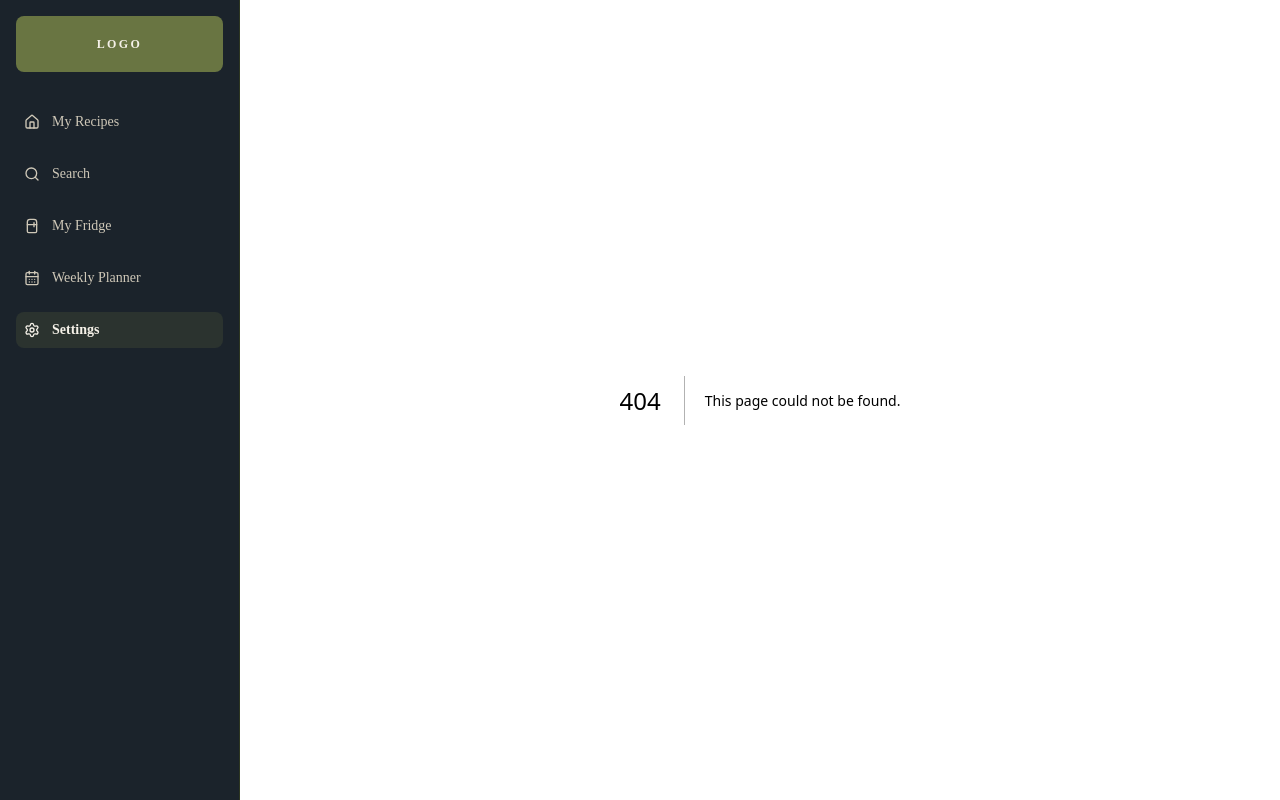
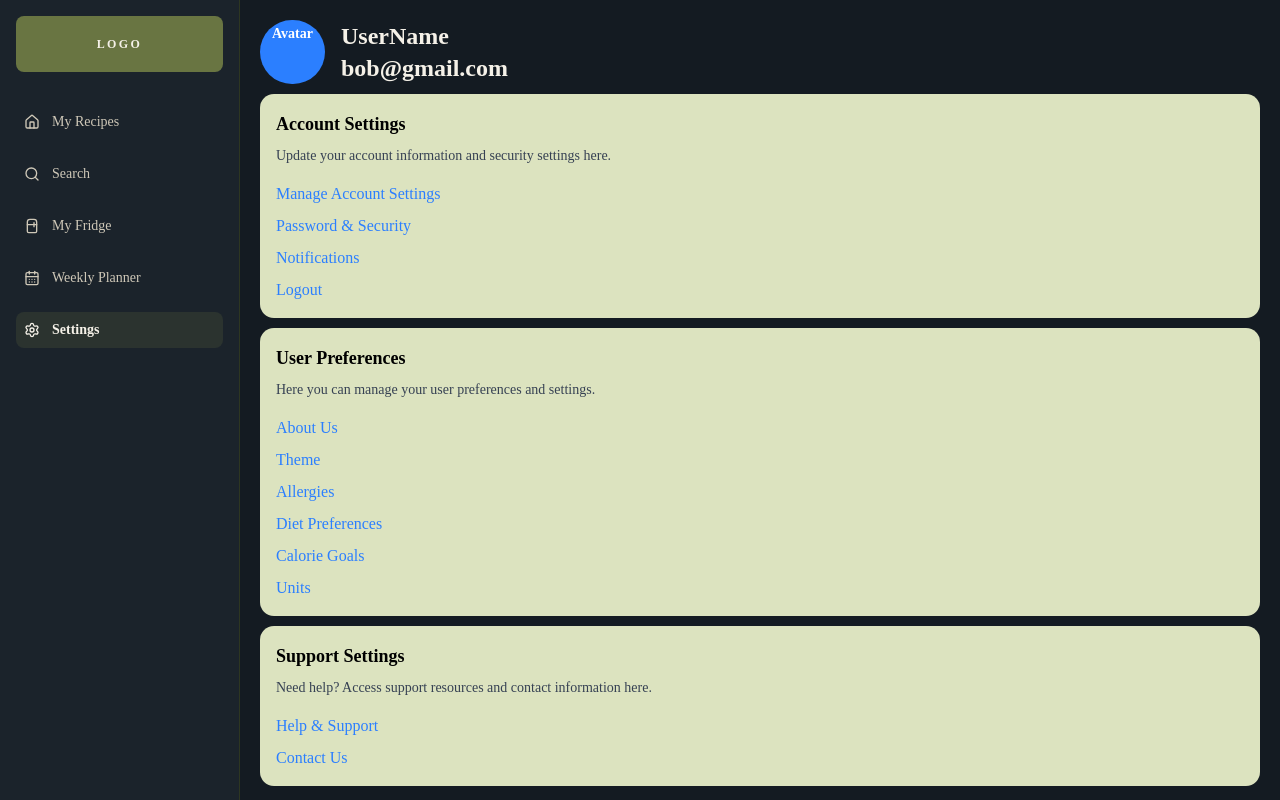
Before and after one commit to Nirush4/Agency-2, a Next.js app: page /settings in a window 1280 px wide. Before the commit this address had no page. Shown: the top 800 px of the page. Built offline with nearby package versions, Linux system fonts and the light colour scheme; a web font is replaced by a local one.

Commit message:
Created settings page

```diff
--- /dev/null
+++ b/app/settings/error.tsx
@@ -0,0 +1,7 @@
+"use client";
+
+import Error from "@/components/error/ErrorPage";
+
+export default function error() {
+  return <Error />;
+}
--- /dev/null
+++ b/app/settings/loading.tsx
@@ -0,0 +1,7 @@
+export default function loading() {
+  return (
+    <div className="flex h-screen items-center justify-center">
+      <h1 className="text-2xl font-bold">Loading settings...</h1>
+    </div>
+  );
+}
--- /dev/null
+++ b/app/settings/page.tsx
@@ -0,0 +1,5 @@
+import SettingsPageClient from "@/components/settings/SettingsPageClient";
+
+export default function SettingsPage() {
+  return <SettingsPageClient />;
+}
--- /dev/null
+++ b/components/error/ErrorPage.tsx
@@ -0,0 +1,9 @@
+export default function Error() {
+  return (
+    <div className="flex h-screen items-center justify-center">
+      <h1 className="text-2xl font-bold">
+        An error occurred while loading the page.
+      </h1>
+    </div>
+  );
+}
--- /dev/null
+++ b/components/settings/SettingsPageClient.tsx
@@ -0,0 +1,109 @@
+"use client";
+
+import Link from "next/link";
+
+export default function SettingsPageClient() {
+  return (
+    <div className="flex flex-col p-5 gap-2.5">
+      <div className="flex">
+        <span className="inline-block rounded-full bg-blue-500 px-3 py-1 text-sm font-semibold text-white">
+          Avatar
+        </span>
+        <div className="ml-4">
+          <h1 className="text-2xl font-bold ">UserName</h1>
+          <p className="text-2xl font-bold">bob@gmail.com</p>
+        </div>
+      </div>
+
+      <section className="rounded-xl bg-[#dce3bf] p-4">
+        <h2 className="text-lg font-semibold text-black">Account Settings</h2>
+        <p className="pt-2 text-sm text-gray-700">
+          Update your account information and security settings here.
+        </p>
+
+        <div className="mt-4 flex flex-col gap-2">
+          <Link
+            href="/account-settings"
+            className="text-blue-500 hover:underline"
+          >
+            Manage Account Settings
+          </Link>
+
+          <Link
+            href="/account-settings"
+            className="text-blue-500 hover:underline"
+          >
+            Password & Security
+          </Link>
+
+          <Link
+            href="/account-settings"
+            className="text-blue-500 hover:underline"
+          >
+            Notifications
+          </Link>
+
+          <Link href="/about-us" className="text-blue-500 hover:underline">
+            Logout
+          </Link>
+        </div>
+      </section>
+
+      <section className="rounded-xl bg-[#dce3bf] p-4">
+        <h2 className="text-lg font-semibold text-black">User Preferences</h2>
+        <p className="pt-2 text-sm text-gray-700">
+          Here you can manage your user preferences and settings.
+        </p>
+
+        <div className="mt-4 flex flex-col gap-2">
+          <Link href="/about-us" className="text-blue-500 hover:underline">
+            About Us
+          </Link>
+
+          <Link href="/about-us" className="text-blue-500 hover:underline">
+            Theme
+          </Link>
+
+          <Link href="/about-us" className="text-blue-500 hover:underline">
+            Allergies
+          </Link>
+
+          <Link href="/about-us" className="text-blue-500 hover:underline">
+            Diet Preferences
+          </Link>
+
+          <Link href="/about-us" className="text-blue-500 hover:underline">
+            Calorie Goals
+          </Link>
+
+          <Link href="/about-us" className="text-blue-500 hover:underline">
+            Units
+          </Link>
+        </div>
+      </section>
+
+      <section className="rounded-xl bg-[#dce3bf] p-4">
+        <h2 className="text-lg font-semibold text-black">Support Settings</h2>
+        <p className="pt-2 text-sm text-gray-700">
+          Need help? Access support resources and contact information here.
+        </p>
+
+        <div className="mt-4 flex flex-col gap-2">
+          <Link
+            href="/account-settings"
+            className="text-blue-500 hover:underline"
+          >
+            Help & Support
+          </Link>
+
+          <Link
+            href="/account-settings"
+            className="text-blue-500 hover:underline"
+          >
+            Contact Us
+          </Link>
+        </div>
+      </section>
+    </div>
+  );
+}
```
